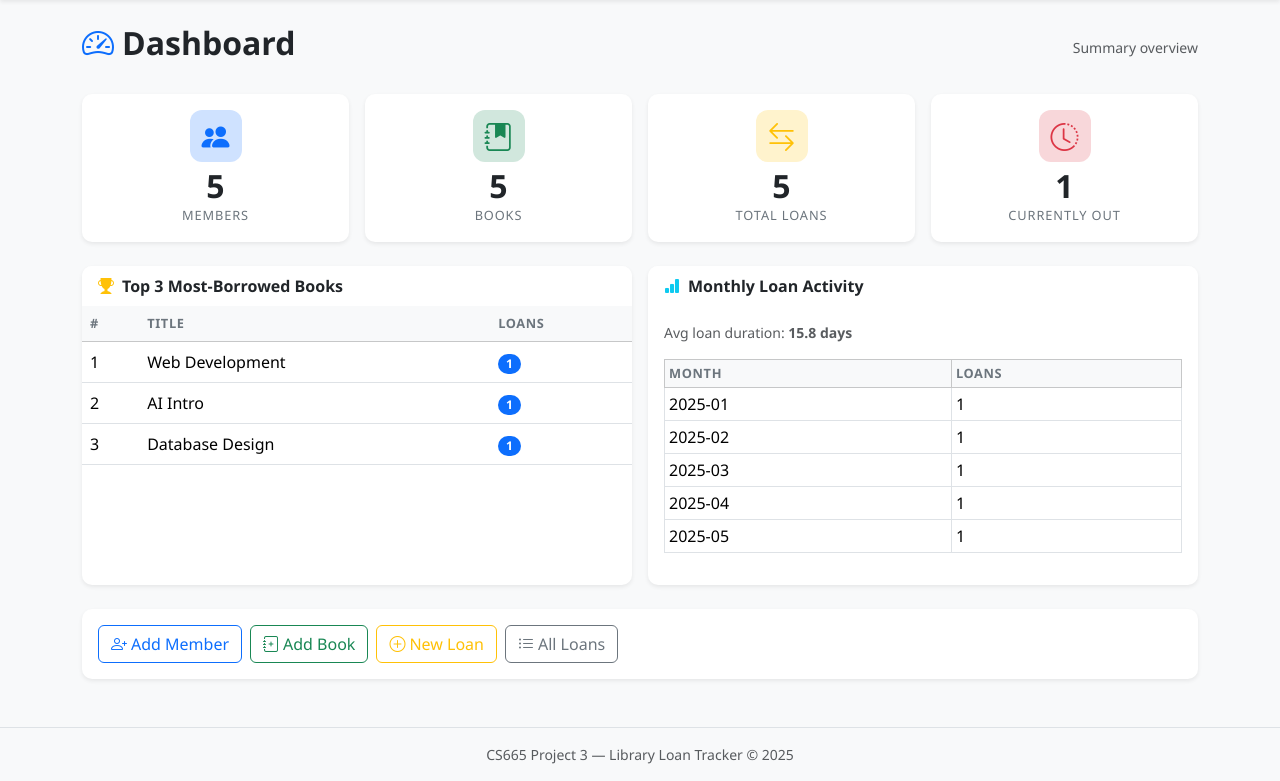
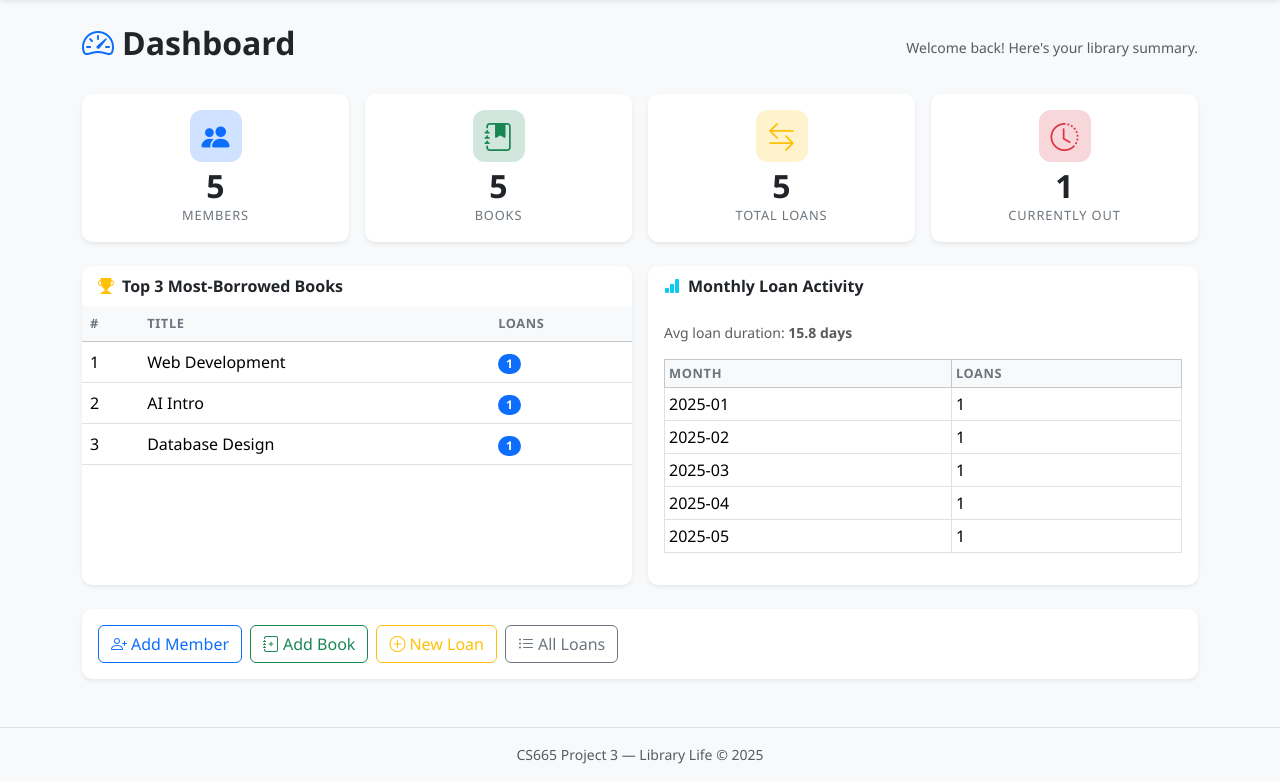
Before and after one commit to charanrajanala7777-commits/LibraryLife, a Flask app: page / in a window 1280 px wide. Shown: the part 56-837 px from the top of the page. Run offline with Flask 3, Linux system fonts and the light colour scheme.

Commit message:
Improved Dashborad

```diff
--- a/templates/base.html
+++ b/templates/base.html
@@ -3,7 +3,7 @@
 <head>
   <meta charset="UTF-8" />
   <meta name="viewport" content="width=device-width, initial-scale=1.0" />
-  <title>{% block title %}Library Loan Tracker{% endblock %}</title>
+  <title>{% block title %}Library Life{% endblock %}</title>
   <link rel="stylesheet"
         href="https://cdn.jsdelivr.net/npm/bootstrap@5.3.3/dist/css/bootstrap.min.css" />
   <link rel="stylesheet"
@@ -71,7 +71,7 @@
 </main>
 
 <footer class="text-center text-muted small py-3 border-top mt-5">
-  CS665 Project 3 &mdash; Library Loan Tracker &copy; 2025
+  CS665 Project 3 &mdash; Library Life &copy; 2025
 </footer>
 
 <script src="https://cdn.jsdelivr.net/npm/bootstrap@5.3.3/dist/js/bootstrap.bundle.min.js"></script>
--- a/templates/dashboard.html
+++ b/templates/dashboard.html
@@ -1,13 +1,12 @@
 {% extends "base.html" %}
-{% block title %}Dashboard – Library Loan Tracker{% endblock %}
+{% block title %}Dashboard – LibraryLife{% endblock %}
 
 {% block content %}
 <div class="d-flex justify-content-between align-items-center mb-4">
   <h2 class="fw-bold"><i class="bi bi-speedometer2 me-2 text-primary"></i>Dashboard</h2>
-  <span class="text-muted small">Summary overview</span>
+  <span class="text-muted small">Welcome back! Here's your library summary.</span>
 </div>
 
-<!-- ── KPI cards ── -->
 <div class="row g-3 mb-4">
   <div class="col-6 col-md-3">
     <div class="card kpi-card border-0 shadow-sm h-100">
@@ -55,9 +54,7 @@
   </div>
 </div>
 
-<!-- ── Second row ── -->
 <div class="row g-3 mb-4">
-  <!-- Top borrowed books -->
   <div class="col-md-6">
     <div class="card border-0 shadow-sm h-100">
       <div class="card-header bg-white border-0 fw-semibold">
@@ -85,8 +82,6 @@
       </div>
     </div>
   </div>
-
-  <!-- Avg loan duration + monthly breakdown -->
   <div class="col-md-6">
     <div class="card border-0 shadow-sm h-100">
       <div class="card-header bg-white border-0 fw-semibold">
@@ -115,7 +110,6 @@
   </div>
 </div>
 
-<!-- ── Quick-action buttons ── -->
 <div class="row g-3">
   <div class="col-12">
     <div class="card border-0 shadow-sm">
```
